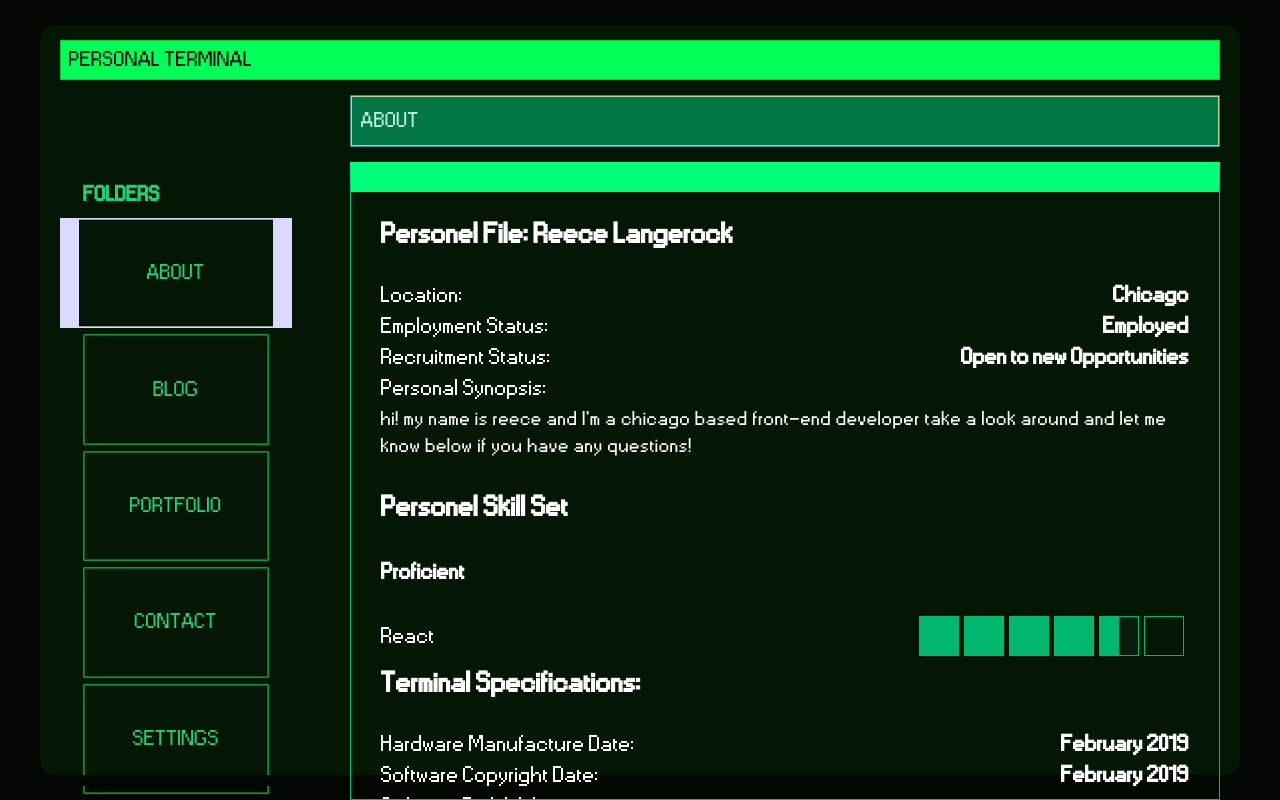
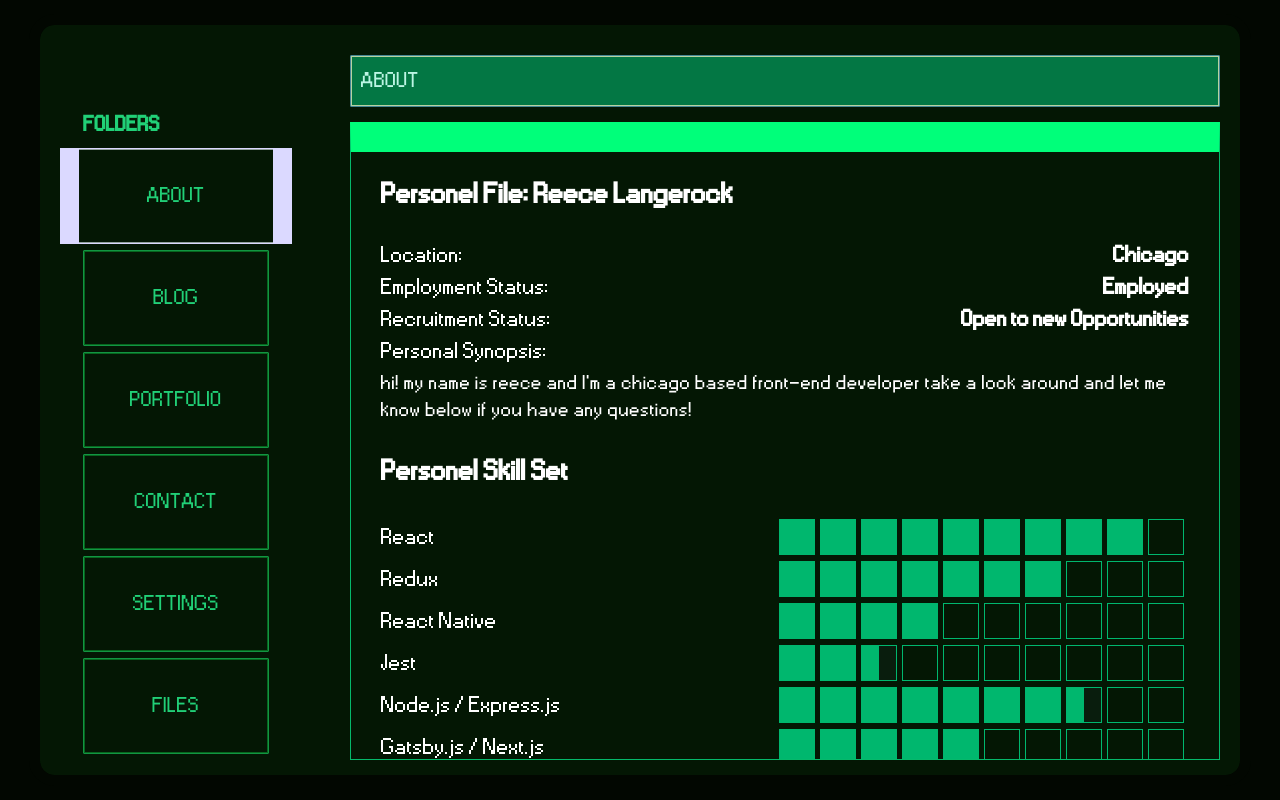
Before and after one commit to ReeceLangerock/portfolio2019, a Gatsby site: page / in a window 1280 px wide. Built offline with nearby package versions, Linux system fonts and the light colour scheme; Gatsby itself is replaced by a stand-in of ours.

Commit message:
finished skilllevel component and content for index page. tweaked header to not display for loading screen, added a files navitem

```diff
--- a/src/components/content/SkillLevel.js
+++ b/src/components/content/SkillLevel.js
@@ -4,21 +4,26 @@ import styled from 'styled-components'
 class SkillLevel extends Component {
   renderLevel() {
     let { level } = this.props
-    console.log(level)
     const hasHalf = level % 1 !== 0
-    console.log(hasHalf)
     level = Math.floor(level)
     let levels = []
-    for (let i = 0; i < level; i++) {
-      levels.push(<Level />)
+    let emptyLevels = []
+    for (let i = 0; i < 10; i++) {
+      if (i < level) {
+        levels.push(<Level />)
+      } else {
+        emptyLevels.push(<Level empty="inherit" />)
+      }
     }
 
     if (hasHalf) {
       levels.push(<Level half />)
+      emptyLevels.pop()
     }
-    levels.push(<Level empty="inherit" />)
 
-    return levels
+
+
+    return [...levels,...emptyLevels]
   }
   render() {
     return <Container>{this.renderLevel()}</Container>
@@ -32,8 +37,8 @@ const Container = styled.div`
 `
 
 const Level = styled.div`
-  height: 40px;
-  width: 40px;
+  height: 36px;
+  width: 36px;
   border: 1px solid #00b76e;
   margin-right: 5px;
   background: ${props =>
--- a/src/components/header.js
+++ b/src/components/header.js
@@ -2,7 +2,16 @@ import styled from 'styled-components'
 import PropTypes from 'prop-types'
 import React from 'react'
 
-const Header = ({ siteTitle }) => <HeaderBar>Personal terminal</HeaderBar>
+const Header = ({ siteTitle, loading }) => {
+  if(loading){
+    return null
+  }
+return (
+
+<HeaderBar>{siteTitle}</HeaderBar>
+)
+
+}
 
 Header.propTypes = {
   siteTitle: PropTypes.string,
--- a/src/components/layout.js
+++ b/src/components/layout.js
@@ -37,7 +37,7 @@ const Layout = ({ children }) => (
                   <GlobalStyles />
                   <Screen>
                     <InnerScreen className={CRT}>
-                      <Header />
+                      <Header loading siteTitle='Personal Terminal'/>
                       <Page>{children}</Page>
                     </InnerScreen>
                   </Screen>
--- a/src/components/navigation/NavContainer.js
+++ b/src/components/navigation/NavContainer.js
@@ -25,13 +25,16 @@ export default class NavContainer extends Component {
         <NavItem active={active === 'settings'} linkUrl="settings">
           Settings
         </NavItem>
+        <NavItem active={active === 'files'} linkUrl="files">
+          Files
+        </NavItem>
       </Container>
     )
   }
 }
 
 const Container = styled.div`
-  padding-top: 100px;
+  padding-top: 70px;
   width: 20%;
   height: 100%;
   display: flex;
--- a/src/pages/index.js
+++ b/src/pages/index.js
@@ -33,13 +33,41 @@ const IndexPage = () => (
           </p>
 
           <h2>Personel Skill Set</h2>
-
-          <h4>Proficient</h4>
+          <Row>
+            React <SkillLevel level={9} />
+          </Row>
+          <Row>
+            Redux <SkillLevel level={7} />
+          </Row>
+          <Row>
+            React Native <SkillLevel level={4} />
+          </Row>
+          <Row>
+            Jest <SkillLevel level={2.5} />
+          </Row>
+          <Row>
+            Node.js / Express.js <SkillLevel level={7.5} />
+          </Row>
+          <Row>
+            Gatsby.js / Next.js <SkillLevel level={5} />
+          </Row>
+          <Row>
+            MongoDB <SkillLevel level={5} />
+          </Row>
+          <Row>
+            PL/SQL <SkillLevel level={3.5} />
+          </Row>
+          <Row>
+            HTML/CSS/SASS <SkillLevel level={8} />
+          </Row>
+          <Row>
+            Python <SkillLevel level={2} />
+          </Row>
 
           <Row>
-            React <SkillLevel level={4.5} />
+            Java <SkillLevel level={1.5} />
           </Row>
-
+    <br/>
           <h2>Terminal Specifications:</h2>
           <Row>
             Hardware Manufacture Date: <b>February 2019</b>
@@ -81,7 +109,7 @@ const Row = styled.div`
   display: flex;
   justify-content: space-between;
   flex-wrap: wrap;
-  margin-bottom: 5px;
+  margin-bottom: 6px;
   align-items: center;
   font-size: 32px;
 `
```
Also changed, not shown: src/pages/contact.js (+22 -3 lines).
